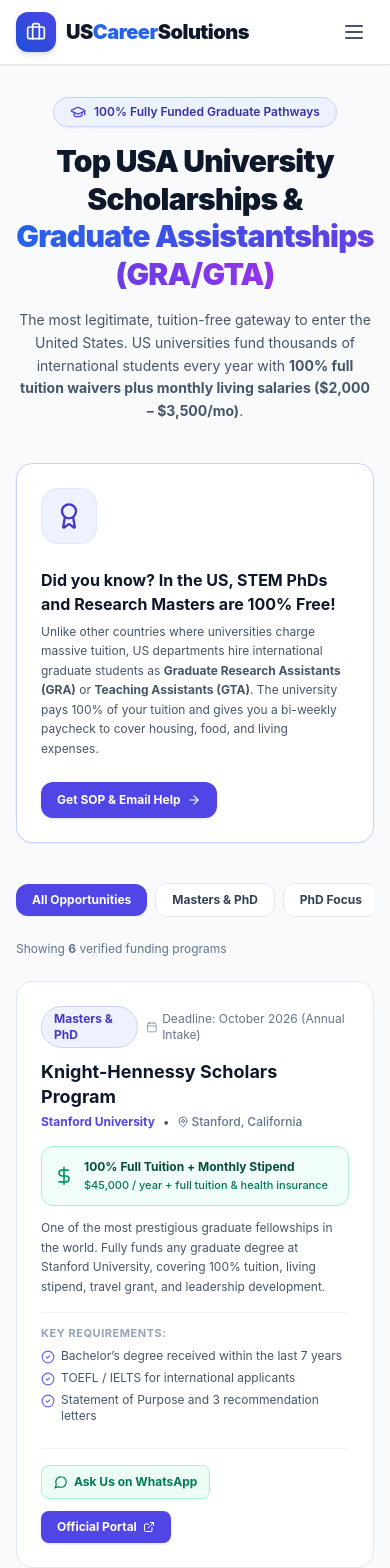
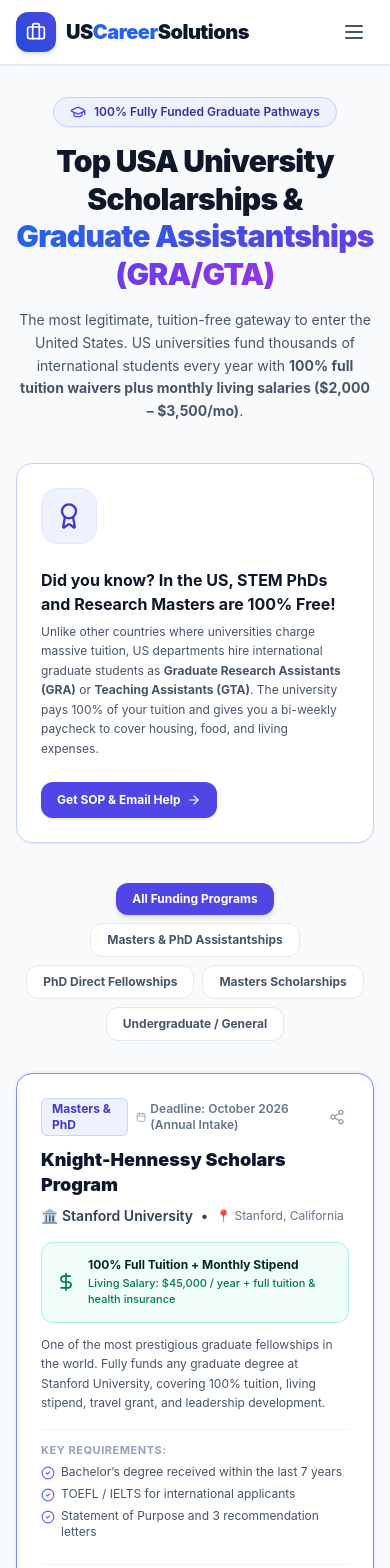
Before and after one commit to dhshishirD/US_Career_Solutions, a Next.js app: page /scholarships in a window 390 px wide. Shown: the top 1568 px of the page. Built offline with nearby package versions, Linux system fonts and the light colour scheme.

Commit message:
feat: add 1-click social media sharing (WhatsApp, Facebook, LinkedIn, Copy Link) across all Job and Scholarship cards

```diff
--- a/app/scholarships/page.tsx
+++ b/app/scholarships/page.tsx
@@ -13,13 +13,19 @@
   MessageCircle,
   ArrowRight,
   Sparkles,
-  Award
+  Award,
+  Share2,
+  Copy,
+  Check,
+  X
 } from 'lucide-react';
 import { USA_SCHOLARSHIPS, USAScholarship } from '@/lib/scholarships-data';
 
 export default function ScholarshipsPage() {
   const [selectedDegree, setSelectedDegree] = useState<string>('all');
   const [scholarships, setScholarships] = useState<USAScholarship[]>(USA_SCHOLARSHIPS);
+  const [activeShareId, setActiveShareId] = useState<string | null>(null);
+  const [copiedId, setCopiedId] = useState<string | null>(null);
 
   const filtered = scholarships.filter(s => {
     if (selectedDegree !== 'all' && !s.degreeLevel.toLowerCase().includes(selectedDegree.toLowerCase())) {
@@ -27,6 +33,13 @@
     }
     return true;
   });
+
+  const handleCopyLink = (id: string, name: string, university: string) => {
+    const text = `🎓 100% Fully-Funded US Scholarship: ${name} at ${university} (Full Tuition Waiver + Living Salary) 👉 https://www.uscareersolutions.online/scholarships`;
+    navigator.clipboard.writeText(text);
+    setCopiedId(id);
+    setTimeout(() => setCopiedId(null), 2000);
+  };
 
   return (
     <div className="max-w-7xl mx-auto px-4 sm:px-6 lg:px-8 py-8 sm:py-12">
@@ -72,75 +85,115 @@
       </div>
 
       {/* Degree Filters */}
-      <div className="flex items-center justify-between gap-4 mb-6 flex-wrap">
-        <div className="flex items-center gap-2 overflow-x-auto pb-2 sm:pb-0">
-          {[
-            { id: 'all', label: 'All Opportunities' },
-            { id: 'masters', label: 'Masters & PhD' },
-            { id: 'phd', label: 'PhD Focus' },
-            { id: 'undergraduate', label: 'Fellowships & Mid-Career' }
-          ].map(tab => (
-            <button
-              key={tab.id}
-              onClick={() => setSelectedDegree(tab.id)}
-              className={`px-4 py-2 rounded-xl text-xs font-bold transition-colors whitespace-nowrap ${
-                selectedDegree === tab.id
-                  ? 'bg-indigo-600 text-white shadow-sm'
-                  : 'bg-white text-slate-700 hover:bg-slate-100 border border-slate-200'
-              }`}
-            >
-              {tab.label}
-            </button>
-          ))}
-        </div>
-
-        <div className="text-xs text-slate-500">
-          Showing <strong>{filtered.length}</strong> verified funding programs
-        </div>
+      <div className="flex items-center justify-center gap-2 mb-8 flex-wrap">
+        {[
+          { id: 'all', label: 'All Funding Programs' },
+          { id: 'Masters & PhD', label: 'Masters & PhD Assistantships' },
+          { id: 'PhD Only', label: 'PhD Direct Fellowships' },
+          { id: 'Masters Only', label: 'Masters Scholarships' },
+          { id: 'Undergraduate', label: 'Undergraduate / General' },
+        ].map((tab) => (
+          <button
+            key={tab.id}
+            onClick={() => setSelectedDegree(tab.id)}
+            className={`px-4 py-2 rounded-xl text-xs font-bold transition-all ${
+              selectedDegree === tab.id
+                ? 'bg-indigo-600 text-white shadow-md'
+                : 'bg-white text-slate-600 hover:bg-slate-100 border border-slate-200'
+            }`}
+          >
+            {tab.label}
+          </button>
+        ))}
       </div>
 
       {/* Scholarships Grid */}
-      <div className="grid grid-cols-1 md:grid-cols-2 gap-6 mb-14">
-        {filtered.map(item => (
+      <div className="grid grid-cols-1 md:grid-cols-2 gap-6 mb-16">
+        {filtered.map((item) => (
           <div
             key={item.id}
-            className="bg-white rounded-2xl border border-slate-200 p-6 hover:border-indigo-400 hover:shadow-lg transition-all duration-200 flex flex-col justify-between"
+            className={`bg-white rounded-2xl border p-6 hover:shadow-lg transition-all flex flex-col justify-between relative ${
+              item.isFeatured ? 'border-indigo-400 ring-2 ring-indigo-50' : 'border-slate-200'
+            }`}
           >
             <div>
-              {/* Top Meta */}
+              {/* Top Badges & Share Button */}
               <div className="flex items-center justify-between gap-2 mb-3">
-                <span className="text-xs font-bold bg-indigo-50 text-indigo-700 border border-indigo-200 px-3 py-1 rounded-full">
+                <span className="text-xs font-bold text-indigo-700 bg-indigo-50 px-2.5 py-0.5 rounded-md border border-indigo-200">
                   {item.degreeLevel}
                 </span>
-                <span className="text-xs text-slate-500 flex items-center gap-1">
-                  <Calendar className="w-3.5 h-3.5 text-slate-400" />
-                  Deadline: {item.deadline}
-                </span>
+
+                <div className="flex items-center gap-2">
+                  <span className="text-xs font-semibold text-slate-500 flex items-center gap-1">
+                    <Calendar className="w-3.5 h-3.5 text-slate-400" />
+                    Deadline: {item.deadline}
+                  </span>
+                  <button
+                    onClick={() => setActiveShareId(activeShareId === item.id ? null : item.id)}
+                    className="p-1 rounded-lg text-slate-400 hover:text-indigo-600 hover:bg-indigo-50 transition-colors"
+                    title="Share scholarship"
+                  >
+                    <Share2 className="w-4 h-4" />
+                  </button>
+                </div>
               </div>
 
-              {/* Title & Uni */}
-              <h2 className="text-lg sm:text-xl font-bold text-slate-900 leading-snug">
+              {/* Share Box Popup */}
+              {activeShareId === item.id && (
+                <div className="mb-3 p-3 bg-slate-900 text-white rounded-xl shadow-xl flex items-center justify-between gap-2 text-xs animate-in fade-in">
+                  <span className="font-bold text-slate-300">Share:</span>
+                  <div className="flex items-center gap-2">
+                    <a
+                      href={`https://api.whatsapp.com/send?text=${encodeURIComponent(`🎓 100% Fully-Funded US Scholarship: ${item.name} at ${item.university} 👉 https://www.uscareersolutions.online/scholarships`)}`}
+                      target="_blank"
+                      rel="noopener noreferrer"
+                      className="px-2.5 py-1 rounded bg-emerald-600 hover:bg-emerald-500 font-bold text-white"
+                    >
+                      WhatsApp
+                    </a>
+                    <a
+                      href={`https://www.facebook.com/sharer/sharer.php?u=${encodeURIComponent('https://www.uscareersolutions.online/scholarships')}`}
+                      target="_blank"
+                      rel="noopener noreferrer"
+                      className="px-2.5 py-1 rounded bg-blue-600 hover:bg-blue-500 font-bold text-white"
+                    >
+                      Facebook
+                    </a>
+                    <button
+                      onClick={() => handleCopyLink(item.id, item.name, item.university)}
+                      className="px-2.5 py-1 rounded bg-slate-800 hover:bg-slate-700 font-bold text-slate-200 flex items-center gap-1 border border-slate-700"
+                    >
+                      {copiedId === item.id ? <Check className="w-3 h-3 text-emerald-400" /> : <Copy className="w-3 h-3" />}
+                      <span>{copiedId === item.id ? 'Copied!' : 'Copy'}</span>
+                    </button>
+                  </div>
+                  <button onClick={() => setActiveShareId(null)} className="text-slate-400 hover:text-white">
+                    <X className="w-4 h-4" />
+                  </button>
+                </div>
+              )}
+
+              {/* Scholarship Name & University */}
+              <h3 className="text-lg sm:text-xl font-black text-slate-900 leading-snug">
                 {item.name}
-              </h2>
-              <div className="flex items-center gap-2 mt-1 text-xs sm:text-sm text-slate-600 font-medium">
-                <span className="text-indigo-600 font-bold">{item.university}</span>
+              </h3>
+
+              <div className="mt-2 flex items-center gap-2 text-sm text-slate-700 font-semibold flex-wrap">
+                <span>🏛️ {item.university}</span>
                 <span>•</span>
-                <span className="flex items-center gap-0.5 text-slate-500">
-                  <MapPin className="w-3 h-3" />
-                  {item.location}
-                </span>
+                <span className="text-slate-500 text-xs font-normal">📍 {item.location}</span>
               </div>
 
-              {/* Funding Banner */}
-              <div className="mt-4 p-3 bg-emerald-50/70 border border-emerald-200 rounded-xl flex items-center gap-2.5">
-                <DollarSign className="w-5 h-5 text-emerald-600 shrink-0" />
+              {/* Funding Callout */}
+              <div className="mt-4 p-3.5 bg-emerald-50/70 border border-emerald-200 rounded-xl flex items-center gap-3">
+                <DollarSign className="w-5 h-5 text-emerald-700 shrink-0" />
                 <div>
-                  <div className="text-xs font-bold text-emerald-900">
+                  <div className="text-xs font-bold text-emerald-950">
                     {item.fundingCoverage}
                   </div>
                   {item.stipendAmount && (
                     <div className="text-[11px] text-emerald-700 font-medium mt-0.5">
-                      {item.stipendAmount}
+                      Living Salary: {item.stipendAmount}
                     </div>
                   )}
                 </div>
@@ -220,7 +273,7 @@
             href="/services"
             className="text-center px-5 py-3 rounded-xl bg-white text-indigo-950 font-bold text-xs sm:text-sm shadow transition-all hover:bg-slate-100"
           >
-            Book 1-on-1 Guidance
+            View Packages ($29 USD)
           </Link>
         </div>
       </div>
--- a/components/JobCard.tsx
+++ b/components/JobCard.tsx
@@ -17,8 +17,10 @@
   ChevronDown,
   ChevronUp,
   Lightbulb,
-  Send,
-  ShieldAlert
+  Share2,
+  Copy,
+  Check,
+  X
 } from 'lucide-react';
 import { JobPosting, VisaSponsorshipType } from '@/lib/types';
 
@@ -31,6 +33,8 @@
 export default function JobCard({ job, onSaveToggle, isInitiallySaved = false }: JobCardProps) {
   const [saved, setSaved] = useState(isInitiallySaved);
   const [showPlaybook, setShowPlaybook] = useState(false);
+  const [showShareModal, setShowShareModal] = useState(false);
+  const [copiedLink, setCopiedLink] = useState(false);
 
   const toggleSave = () => {
     const nextState = !saved;
@@ -47,7 +51,7 @@
             jobTitle: job.title,
             company: job.company,
             status: 'Saved',
-            salary: job.salaryMin ? `$${job.salaryMin.toLocaleString()} - $${job.salaryMax?.toLocaleString()}` : 'Competitive USD',
+            salary: job.salaryMin ? `$${job.salaryMin.toLocaleString()} - $${job.salaryMax?.toLocaleString()} USD/yr` : 'Competitive USD',
             notes: `Source: ${job.location}`,
             updatedAt: new Date().toISOString()
           });
@@ -112,10 +116,19 @@
     return `${days}d ago`;
   };
 
+  const shareUrl = `https://www.uscareersolutions.online/jobs`;
+  const shareText = `🔥 Check out this US Job: ${job.title} at ${job.company} (${job.salaryMin ? `$${job.salaryMin.toLocaleString()}/yr` : 'Competitive USD'}) — Apply on US Career Solutions:`;
+
+  const handleCopyLink = () => {
+    navigator.clipboard.writeText(`${shareText} ${shareUrl}`);
+    setCopiedLink(true);
+    setTimeout(() => setCopiedLink(false), 2000);
+  };
+
   return (
-    <div className="bg-white rounded-2xl border border-slate-200 p-5 hover:border-blue-400 hover:shadow-lg transition-all duration-200 flex flex-col justify-between">
+    <div className="bg-white rounded-2xl border border-slate-200 p-5 hover:border-blue-400 hover:shadow-lg transition-all duration-200 flex flex-col justify-between relative">
       <div>
-        {/* Top bar: Category + Time + Bookmark */}
+        {/* Top bar: Category + Time + Share + Bookmark */}
         <div className="flex items-center justify-between gap-2 mb-3">
           <div className="flex items-center gap-2 flex-wrap">
             <span className="text-xs font-semibold bg-slate-100 text-slate-700 px-2.5 py-0.5 rounded-md">
@@ -128,11 +141,23 @@
               </span>
             )}
           </div>
-          <div className="flex items-center gap-2">
-            <span className="text-xs text-slate-400 flex items-center gap-1">
+
+          <div className="flex items-center gap-1.5">
+            <span className="text-xs text-slate-400 flex items-center gap-1 mr-1">
               <Clock className="w-3 h-3" />
               {timeAgo(job.postedDate)}
             </span>
+
+            {/* Share Button */}
+            <button
+              onClick={() => setShowShareModal(!showShareModal)}
+              className="p-1.5 rounded-lg text-slate-400 hover:text-blue-600 hover:bg-blue-50 transition-colors"
+              title="Share job on social media"
+            >
+              <Share2 className="w-4 h-4" />
+            </button>
+
+            {/* Bookmark Tracker Button */}
             <button
               onClick={toggleSave}
               className="p-1.5 rounded-lg text-slate-400 hover:text-blue-600 hover:bg-slate-50 transition-colors"
@@ -146,6 +171,49 @@
             </button>
           </div>
         </div>
+
+        {/* Share Dropdown Box */}
+        {showShareModal && (
+          <div className="mb-3 p-3 bg-slate-900 text-white rounded-xl shadow-xl flex items-center justify-between gap-3 text-xs animate-in fade-in duration-200">
+            <span className="font-bold text-slate-300">Share Job:</span>
+            <div className="flex items-center gap-2">
+              <a
+                href={`https://api.whatsapp.com/send?text=${encodeURIComponent(`${shareText} ${shareUrl}`)}`}
+                target="_blank"
+                rel="noopener noreferrer"
+                className="px-2.5 py-1 rounded bg-emerald-600 hover:bg-emerald-500 font-bold text-white transition-colors"
+              >
+                WhatsApp
+              </a>
+              <a
+                href={`https://www.facebook.com/sharer/sharer.php?u=${encodeURIComponent(shareUrl)}`}
+                target="_blank"
+                rel="noopener noreferrer"
+                className="px-2.5 py-1 rounded bg-blue-600 hover:bg-blue-500 font-bold text-white transition-colors"
+              >
+                Facebook
+              </a>
+              <a
+                href={`https://www.linkedin.com/sharing/share-offsite/?url=${encodeURIComponent(shareUrl)}`}
+                target="_blank"
+                rel="noopener noreferrer"
+                className="px-2.5 py-1 rounded bg-sky-700 hover:bg-sky-600 font-bold text-white transition-colors"
+              >
+                LinkedIn
+              </a>
+              <button
+                onClick={handleCopyLink}
+                className="px-2.5 py-1 rounded bg-slate-800 hover:bg-slate-700 font-bold text-slate-200 flex items-center gap-1 border border-slate-700"
+              >
+                {copiedLink ? <Check className="w-3 h-3 text-emerald-400" /> : <Copy className="w-3 h-3" />}
+                <span>{copiedLink ? 'Copied!' : 'Copy'}</span>
+              </button>
+            </div>
+            <button onClick={() => setShowShareModal(false)} className="text-slate-400 hover:text-white">
+              <X className="w-4 h-4" />
+            </button>
+          </div>
+        )}
 
         {/* Title and Company */}
         <h3 className="text-base sm:text-lg font-bold text-slate-900 leading-snug hover:text-blue-600 transition-colors">
```
